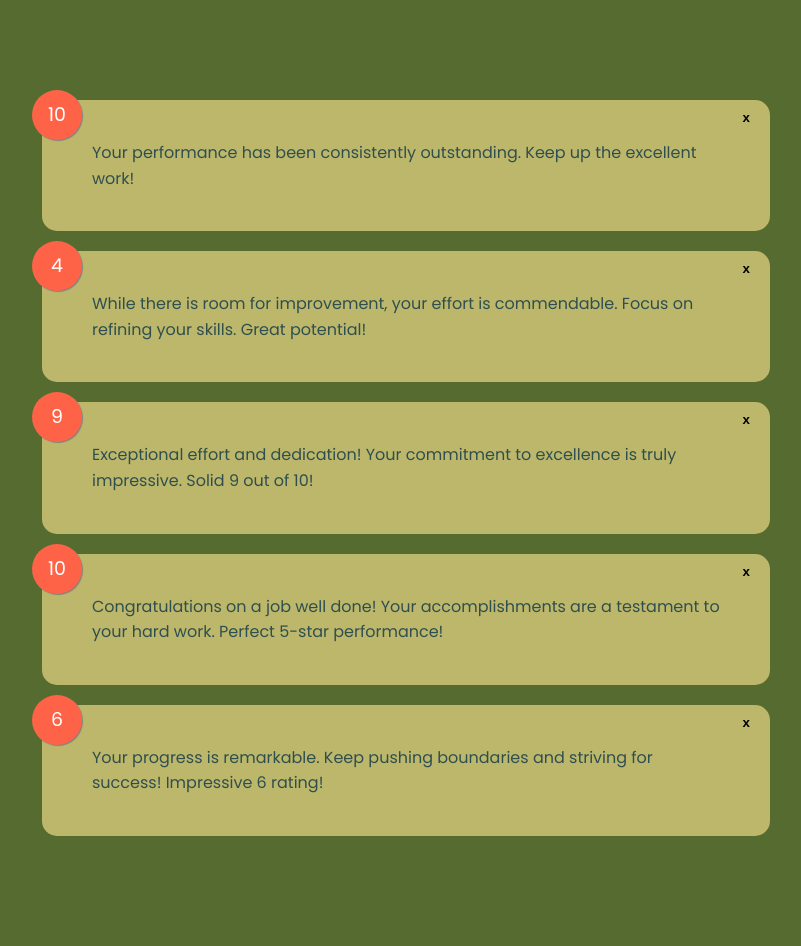
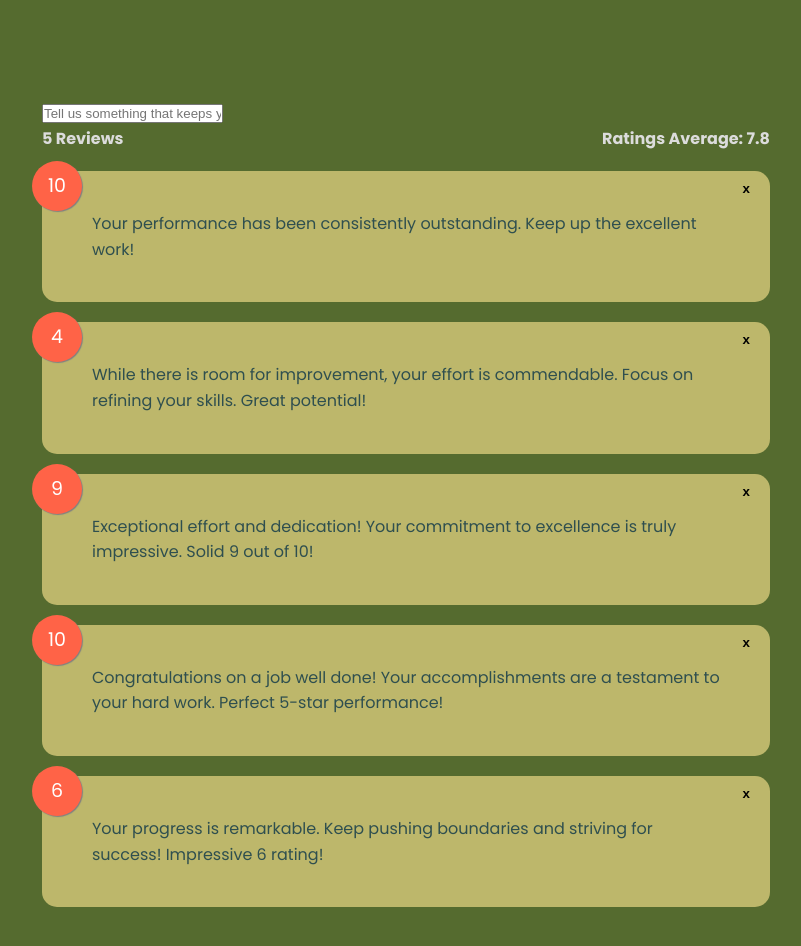
Before and after one commit to udonte/svelte-userReviews-app, a Svelte app: page / in a window 1280 px wide. Shown: the top 946 px of the page, without its empty margins (234-1035 px from the left). Built offline with nearby package versions, Linux system fonts and the light colour scheme.

Commit message:
added feedback forms and stats

```diff
--- a/src/App.svelte
+++ b/src/App.svelte
@@ -1,5 +1,7 @@
 <script>
+	import FeedbackForm from "./components/FeedbackForm.svelte";
 	import FeedbackList from "./components/FeedbackList.svelte";
+	import FeedbackStats from "./components/FeedbackStats.svelte";
 
 	let feedback = [
     {
@@ -26,7 +28,10 @@
 			text: "Your progress is remarkable. Keep pushing boundaries and striving for success! Impressive 6 rating!",
 			rating: 6 }
 ];
-
+ 	$: count = feedback.length;
+	$: average = feedback.reduce((total, {rating}) => {
+	return total + rating / feedback.length;
+}, 0)
 
 
 const deleteFeedback = (e) => {
@@ -36,6 +41,8 @@ const deleteFeedback = (e) => {
 </script>
 
 <main class="container">
+	<FeedbackForm />
+	<FeedbackStats count={count} average={average} />
 	<FeedbackList feedback={feedback} on:delete-feedback={deleteFeedback} />
 
 </main>
--- /dev/null
+++ b/src/components/Button.svelte
@@ -0,0 +1,42 @@
+<script>
+  export let style="primary"
+  export let type="button"
+  export let disabled=false
+</script>
+
+<button type={type} {disabled} class={style}>
+  <slot></slot>
+</button>
+
+<style>
+  button{
+    color: #fff;
+    border: 0;
+    border-radius: 8px;
+    width: 100px;
+  }
+
+  .primary{
+    background-color: #202142;
+  }
+
+  .secondary{
+    background-color: #ff6a95;
+  }
+
+  button:hover{
+    transform: scale(0.98);
+    opacity: 0.9;
+  }
+
+  button.disabled{
+    background-color: #ccc;
+    color: #333;
+    cursor: auto;
+  }
+
+  button:disabled:hover{
+    transform: scale(1);
+    opacity: 1;
+  }
+</style>
--- /dev/null
+++ b/src/components/FeedbackForm.svelte
@@ -0,0 +1,14 @@
+<script>
+  import Card from "./Card.svelte";
+  import Button from "./Button.svelte";
+
+</script>
+
+<form >
+  <!-- Rating Select -->
+
+  <div class="input-group">
+    <input type="text" placeholder="Tell us something that keeps you coming">
+    <Button></Button>
+  </div>
+</form>
--- /dev/null
+++ b/src/components/FeedbackStats.svelte
@@ -0,0 +1,18 @@
+<script>
+  export let count;
+  export let average;
+</script>
+
+<div class="feedback-stats">
+  <h4>{count} Reviews</h4>
+  <h4>Ratings Average: {average}</h4>
+</div>
+
+<style>
+  .feedback-stats{
+    display: flex;
+    justify-content: space-between;
+    align-items: center;
+    color: gainsboro;
+  }
+</style>
```
